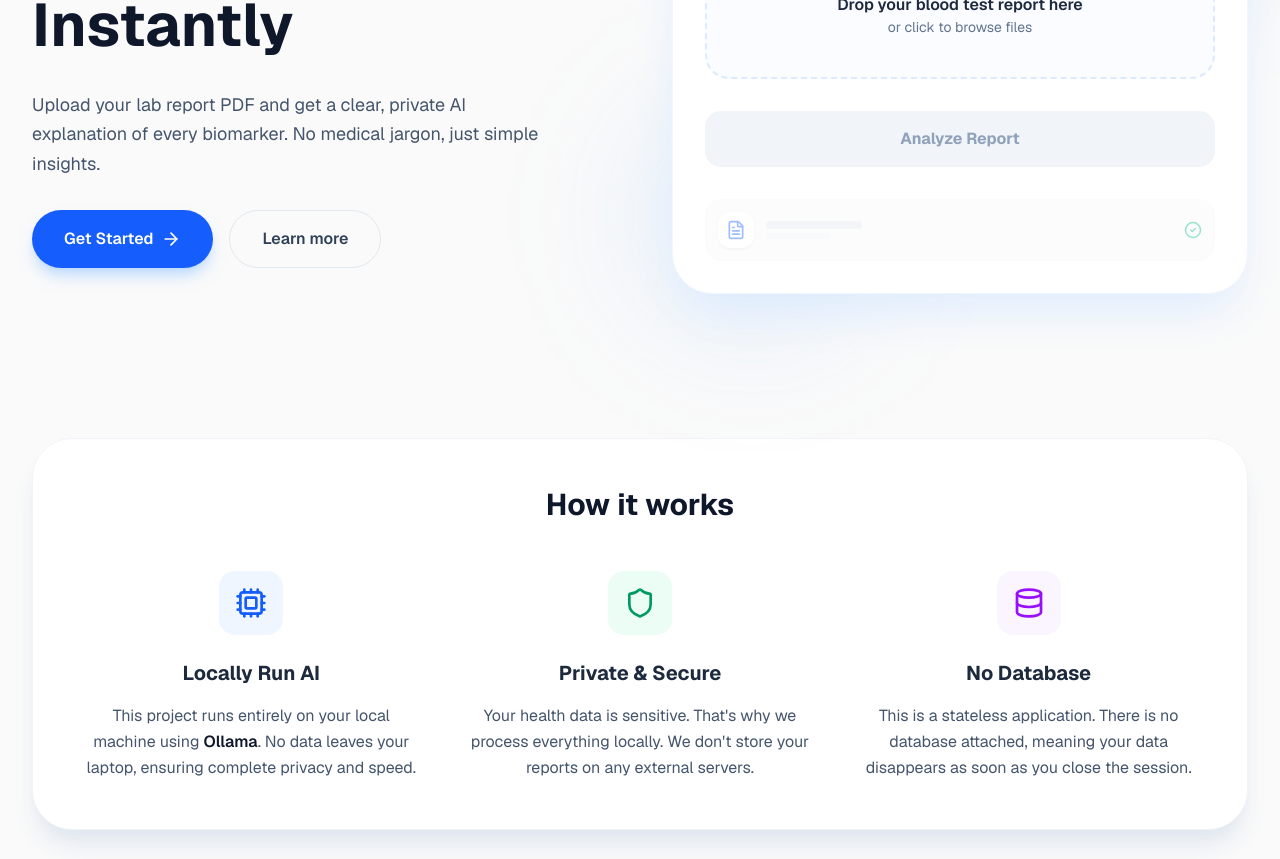
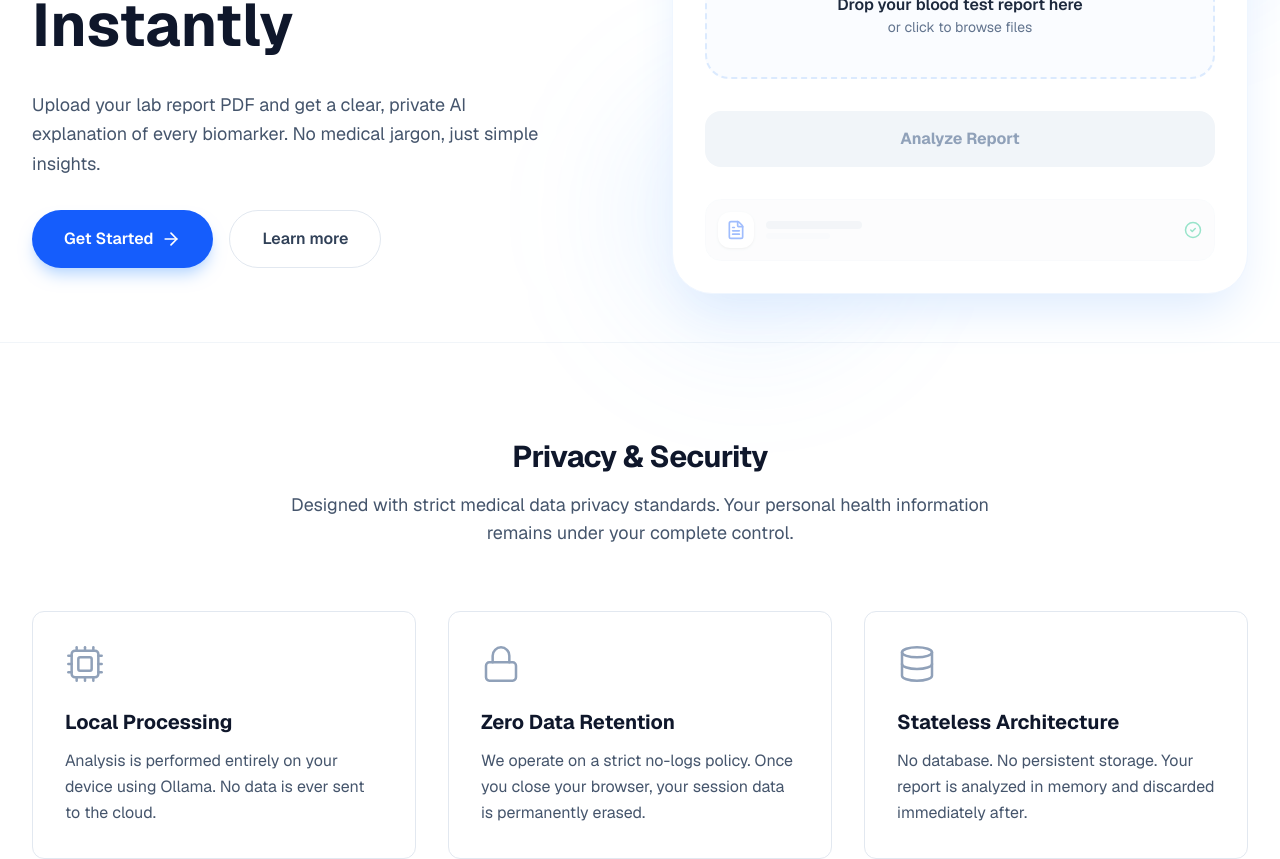
Before and after one commit to vlad-manea-dev/BloodTestAnalyser, a Next.js app in the folder frontend/: page / in a window 1280 px wide. Shown: the part 360-1219 px from the top of the page. Built offline with nearby package versions, Linux system fonts and the light colour scheme.

Commit message:
style(frontend): redesign privacy section for professional medical aesthetic

```diff
--- a/frontend/src/app/page.tsx
+++ b/frontend/src/app/page.tsx
@@ -1,7 +1,7 @@
 'use client';
 
 import React, { useState } from 'react';
-import { Linkedin, Github, Cpu, Database, Shield } from 'lucide-react';
+import { Linkedin, Github, Cpu, Lock, Database } from 'lucide-react';
 import Navbar from "@/components/Navbar";
 import Hero from "@/components/Hero";
 import ResultsDisplay from "@/components/ResultsDisplay";
@@ -18,7 +18,7 @@ export default function Home() {
   };
 
   return (
-    <div className="min-h-screen bg-zinc-50 selection:bg-blue-100 selection:text-blue-700 font-sans">
+    <div className="min-h-screen bg-white selection:bg-blue-50 selection:text-blue-900 font-sans text-slate-900">
       <Navbar />
       <main className="pb-24">
         <Hero onAnalysisResult={handleAnalysisResult} />
@@ -29,46 +29,44 @@ export default function Home() {
           </section>
         )}
 
-        {/* Learn More Section */}
-        <section id="learn-more" className="px-8 py-24 max-w-7xl mx-auto w-full">
-          <div className="bg-white rounded-[2.5rem] p-12 shadow-xl shadow-slate-200 border border-slate-100">
-            <h2 className="text-3xl font-bold text-slate-900 mb-12 text-center">How it works</h2>
-            <div className="grid md:grid-cols-3 gap-12">
-              <div className="flex flex-col items-center text-center gap-4">
-                <div className="w-16 h-16 rounded-2xl bg-blue-50 text-blue-600 flex items-center justify-center mb-2">
-                  <Cpu size={32} />
-                </div>
-                <h3 className="text-xl font-bold text-slate-800">Locally Run AI</h3>
-                <p className="text-slate-600 leading-relaxed">
-                  This project runs entirely on your local machine using <span className="font-semibold text-slate-900">Ollama</span>. No data leaves your laptop, ensuring complete privacy and speed.
+        {/* Learn More / Privacy Section */}
+        <section id="learn-more" className="px-8 py-24 max-w-7xl mx-auto w-full border-t border-slate-100">
+          <div className="mb-16 text-center max-w-3xl mx-auto">
+            <h2 className="text-3xl font-bold text-slate-900 tracking-tight mb-4">Privacy & Security</h2>
+            <p className="text-lg text-slate-600">
+              Designed with strict medical data privacy standards. Your personal health information remains under your complete control.
             </p>
           </div>
 
-              <div className="flex flex-col items-center text-center gap-4">
-                <div className="w-16 h-16 rounded-2xl bg-emerald-50 text-emerald-600 flex items-center justify-center mb-2">
-                  <Shield size={32} />
-                </div>
-                <h3 className="text-xl font-bold text-slate-800">Private & Secure</h3>
+          <div className="grid md:grid-cols-3 gap-8">
+            <div className="p-8 bg-white border border-slate-200 rounded-xl hover:border-blue-500 hover:shadow-lg transition-all duration-300 group">
+              <Cpu className="w-10 h-10 text-slate-400 group-hover:text-blue-600 mb-6 transition-colors" strokeWidth={1.5} />
+              <h3 className="text-xl font-bold text-slate-900 mb-3">Local Processing</h3>
               <p className="text-slate-600 leading-relaxed">
-                  Your health data is sensitive. That's why we process everything locally. We don't store your reports on any external servers.
+                Analysis is performed entirely on your device using Ollama. No data is ever sent to the cloud.
               </p>
             </div>
 
-              <div className="flex flex-col items-center text-center gap-4">
-                <div className="w-16 h-16 rounded-2xl bg-purple-50 text-purple-600 flex items-center justify-center mb-2">
-                  <Database size={32} />
-                </div>
-                <h3 className="text-xl font-bold text-slate-800">No Database</h3>
+            <div className="p-8 bg-white border border-slate-200 rounded-xl hover:border-blue-500 hover:shadow-lg transition-all duration-300 group">
+              <Lock className="w-10 h-10 text-slate-400 group-hover:text-blue-600 mb-6 transition-colors" strokeWidth={1.5} />
+              <h3 className="text-xl font-bold text-slate-900 mb-3">Zero Data Retention</h3>
               <p className="text-slate-600 leading-relaxed">
-                  This is a stateless application. There is no database attached, meaning your data disappears as soon as you close the session.
+                We operate on a strict no-logs policy. Once you close your browser, your session data is permanently erased.
               </p>
             </div>
+
+            <div className="p-8 bg-white border border-slate-200 rounded-xl hover:border-blue-500 hover:shadow-lg transition-all duration-300 group">
+              <Database className="w-10 h-10 text-slate-400 group-hover:text-blue-600 mb-6 transition-colors" strokeWidth={1.5} />
+              <h3 className="text-xl font-bold text-slate-900 mb-3">Stateless Architecture</h3>
+              <p className="text-slate-600 leading-relaxed">
+                No database. No persistent storage. Your report is analyzed in memory and discarded immediately after.
+              </p>
             </div>
           </div>
         </section>
 
         {/* About Us Section */}
-        <section id="about" className="px-8 py-16 max-w-7xl mx-auto w-full text-center">
+        <section id="about" className="px-8 py-16 max-w-7xl mx-auto w-full text-center border-t border-slate-100">
           <h2 className="text-2xl font-bold text-slate-900 mb-8">About the Developer</h2>
           <div className="flex justify-center gap-6">
             <a
@@ -94,9 +92,8 @@ export default function Home() {
       </main>
 
       {/* Background decoration */}
-      <div className="fixed top-0 left-0 w-full h-full -z-10 pointer-events-none overflow-hidden">
-        <div className="absolute top-[-10%] right-[-10%] w-[50%] h-[50%] bg-blue-50 rounded-full blur-[120px] opacity-50"></div>
-        <div className="absolute bottom-[-10%] left-[-10%] w-[50%] h-[50%] bg-blue-50 rounded-full blur-[120px] opacity-50"></div>
+      <div className="fixed top-0 left-0 w-full h-full -z-10 pointer-events-none overflow-hidden bg-slate-50/50">
+        <div className="absolute top-0 right-0 w-[800px] h-[800px] bg-blue-100/20 rounded-full blur-[100px] -translate-y-1/2 translate-x-1/2"></div>
       </div>
     </div>
   );
```
Lines whose indentation alone changed are shown as unchanged.
